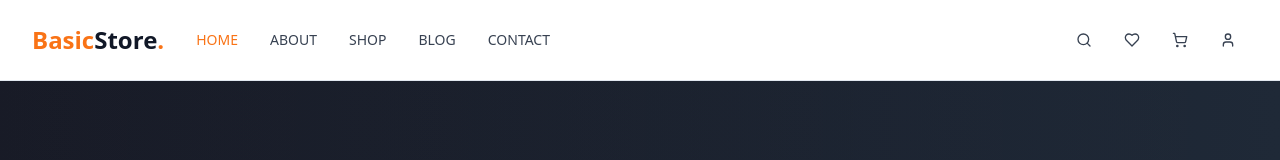
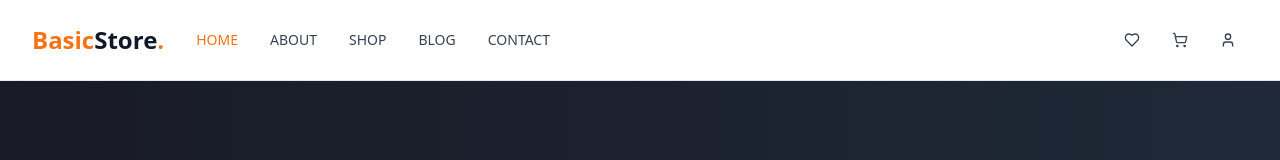
Before and after one commit to likeblitz/f-ecom-fix, a React (Vite) app: page / in a window 1280 px wide. Shown: the top 160 px of the page. Built offline with nearby package versions, Linux system fonts and the light colour scheme.

Commit message:
Update Navbar.tsx

```diff
--- a/src/components/Navbar.tsx
+++ b/src/components/Navbar.tsx
@@ -24,7 +24,6 @@ export const Navbar = (): JSX.Element => {
   const totalItems = getTotalItems();
   const wishlistTotal = getWishlistTotal();
   const [showUserMenu, setShowUserMenu] = useState(false);
-  const [showSearchModal, setShowSearchModal] = useState(false);
   const [searchInput, setSearchInput] = useState("");
   const [showMobileMenu, setShowMobileMenu] = useState(false);
 
@@ -33,7 +32,7 @@ export const Navbar = (): JSX.Element => {
     if (searchInput.trim()) {
       navigate(`/shop?search=${encodeURIComponent(searchInput)}`);
       setSearchInput("");
-      setShowSearchModal(false);
+      setShowMobileMenu(false);
     }
   };
 
@@ -69,36 +68,6 @@ export const Navbar = (): JSX.Element => {
           </nav>
 
           <div className="flex items-center gap-1 md:gap-2">
-            <div className="relative">
-              <Button
-                variant="ghost"
-                size="icon"
-                className="h-10 w-10"
-                onClick={() => setShowSearchModal(!showSearchModal)}
-              >
-                <SearchIcon className="h-5 w-5 text-gray-700" />
-              </Button>
-              {showSearchModal && (
-                <div className="absolute right-0 mt-2 w-80 bg-white border rounded-lg shadow-lg p-4 z-50">
-                  <form onSubmit={handleSearch} className="flex items-center gap-2">
-                    <Input
-                      type="text"
-                      placeholder="Search products..."
-                      value={searchInput}
-                      onChange={(e) => setSearchInput(e.target.value)}
-                      autoFocus
-                      className="flex-1"
-                    />
-                    <Button
-                      type="submit"
-                      className="bg-orange-500 hover:bg-orange-600 text-white px-4"
-                    >
-                      Search
-                    </Button>
-                  </form>
-                </div>
-              )}
-            </div>
             <Link to="/wishlist">
               <Button
                 variant="ghost"
```
